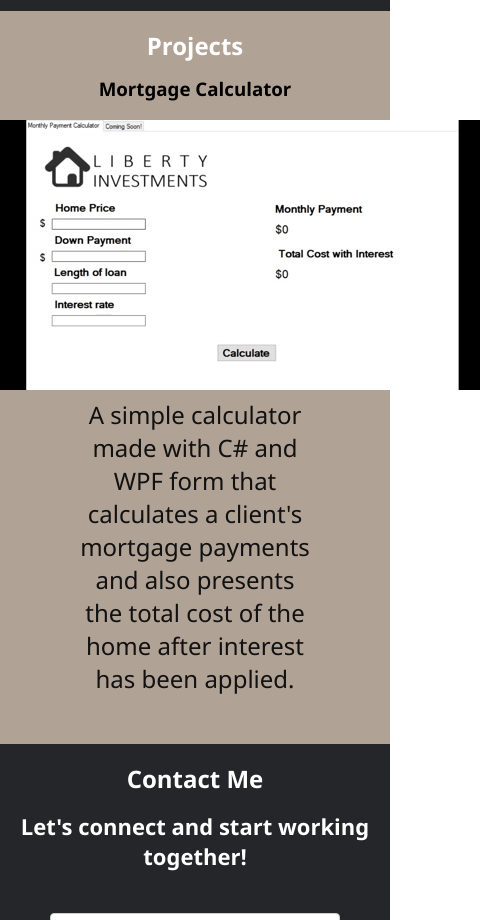
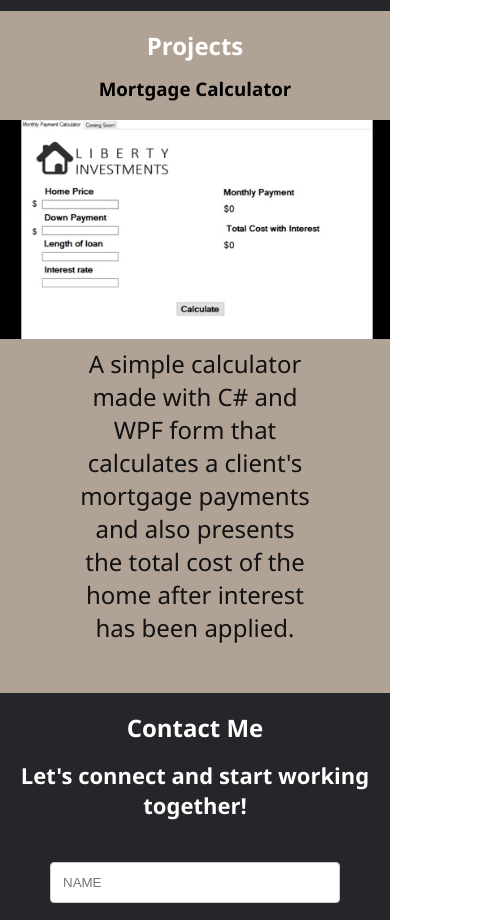
Before and after one commit to kyungh/kyungh.github.io, a plain HTML site: page index.html in a window 390 px wide. Shown: the part 1300-2220 px from the top of the page, 480 px wide, since content can reach past the window. Drawn offline with Linux system fonts and the light colour scheme.

Commit message:
Updated `#demogif` w/ responsive img dimensions

```diff
--- a/index.html
+++ b/index.html
@@ -44,7 +44,7 @@
             <section id="section2">
                 <h2>Projects</h2>
                 <h3> Mortgage Calculator</h3>
-                <img id="demogif" src="img/demo.gif" alt="calculator demo" width="600px"/>
+                <img id="demogif" src="img/demo.gif" alt="calculator demo" />
                 <p>
                     A simple calculator made with C# and WPF form that calculates a client's mortgage payments and also presents
                     the total cost of the home after interest has been applied.
--- a/styles.css
+++ b/styles.css
@@ -138,10 +138,10 @@ h2 {
 #demogif {
     margin: auto;
     display: block;
-    max-width:600px;
-    max-height:800px;
-    width: auto;
+    width: 100%;
     height: auto;
+    max-height: 800px;
+    max-width: 600px;
 }
 
 #section4 {
```
